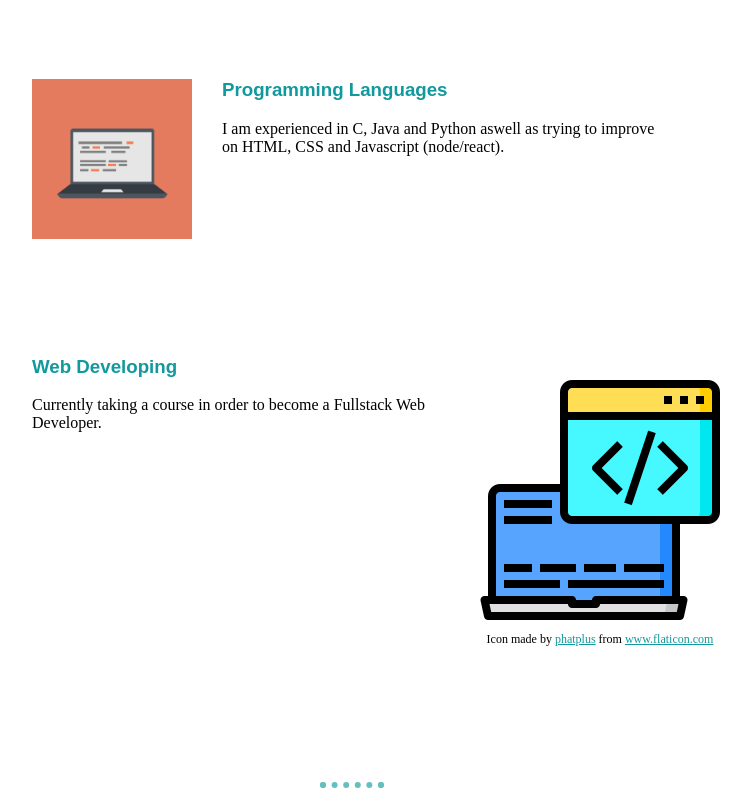
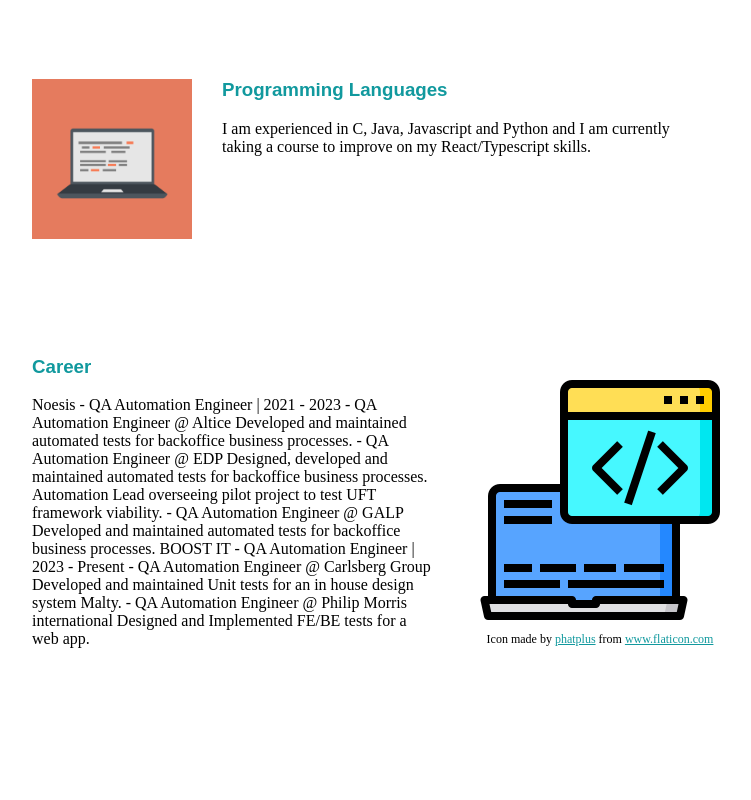
Before and after one commit to jpcav21/personalsite, a plain HTML site: page index.html in a window 1280 px wide. Shown: the part 1480-2280 px from the top of the page, without its empty margins (288-1039 px from the left). Drawn offline with Linux system fonts and the light colour scheme.

Commit message:
updated index

```diff
--- a/index.html
+++ b/index.html
@@ -16,7 +16,7 @@
     <div class="top-container">
       <img class="top-cloud" src="images/cloud.png" alt="cloud-img" />
       <h1>I'm José</h1>
-      <h2>a programmer</h2>
+      <h2>a QA Automation Engineer</h2>
       <img class="bottom-cloud" src="images/cloud.png" alt="cloud-img" />
       <img src="images/mountain.png" alt="mountain-img" />
     </div>
@@ -30,8 +30,7 @@
         />
         <h2>Hello.</h2>
         <p>
-          I've recently graduated in Informatic Engineering and I'm looking for
-          new opportunities!
+          I have 3+ years of experience in the QA Automation field. My main techstack is Selenium robotframework, UFT One, Jest, Jenkins and Cypress!
         </p>
       </div>
       <hr />
@@ -41,8 +40,7 @@
           <img class="computer-img" src="images/computer.png" alt="" />
           <h3>Programming Languages</h3>
           <p>
-            I am experienced in C, Java and Python aswell as trying to improve
-            on HTML, CSS and Javascript (node/react).
+            I am experienced in C, Java, Javascript and Python and I am currently taking a course to improve on my React/Typescript skills.
           </p>
         </div>
         <div class="web-dev-skill-row">
@@ -54,10 +52,23 @@
               from <a href="www.flaticon.com">www.flaticon.com</a>
             </figcaption>
           </figure>
-          <h3>Web Developing</h3>
+          <h3>Career</h3>
           <p>
-            Currently taking a course in order to become a Fullstack Web
-            Developer.
+            Noesis - QA Automation Engineer | 2021 - 2023
+            - QA Automation Engineer @ Altice
+                Developed and maintained automated tests for backoffice business processes.
+            - QA Automation Engineer @ EDP
+                Designed, developed and maintained automated tests for backoffice business
+                processes. Automation Lead overseeing pilot project to test UFT framework
+                viability.
+            - QA Automation Engineer @ GALP
+                Developed and maintained automated tests for backoffice business processes.
+
+            BOOST IT - QA Automation Engineer | 2023 - Present
+            - QA Automation Engineer @ Carlsberg Group
+                Developed and maintained Unit tests for an in house design system Malty.
+            - QA Automation Engineer @ Philip Morris international
+                Designed and Implemented FE/BE tests for a web app.
           </p>
         </div>
       </div>
@@ -86,7 +97,7 @@
         href="https://www.linkedin.com/in/jpcavaleirocorreia/"
         >LinkedIn</a
       >
-      <p class="copyright">© 2020 José Correia .</p>
+      <p class="copyright">© 2024 José Pedro Cavaleiro Correia .</p>
     </div>
   </body>
 </html>
```
